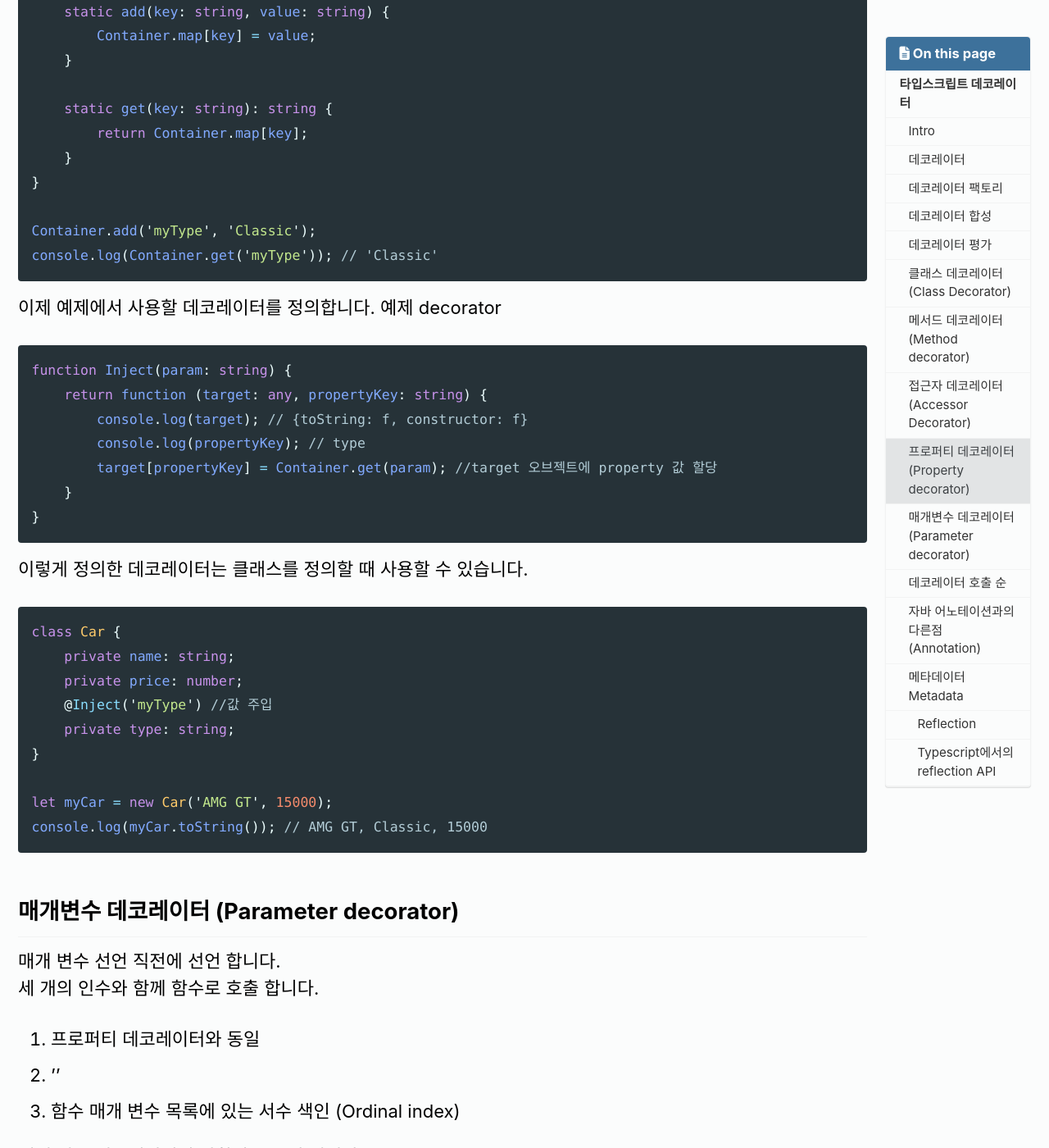
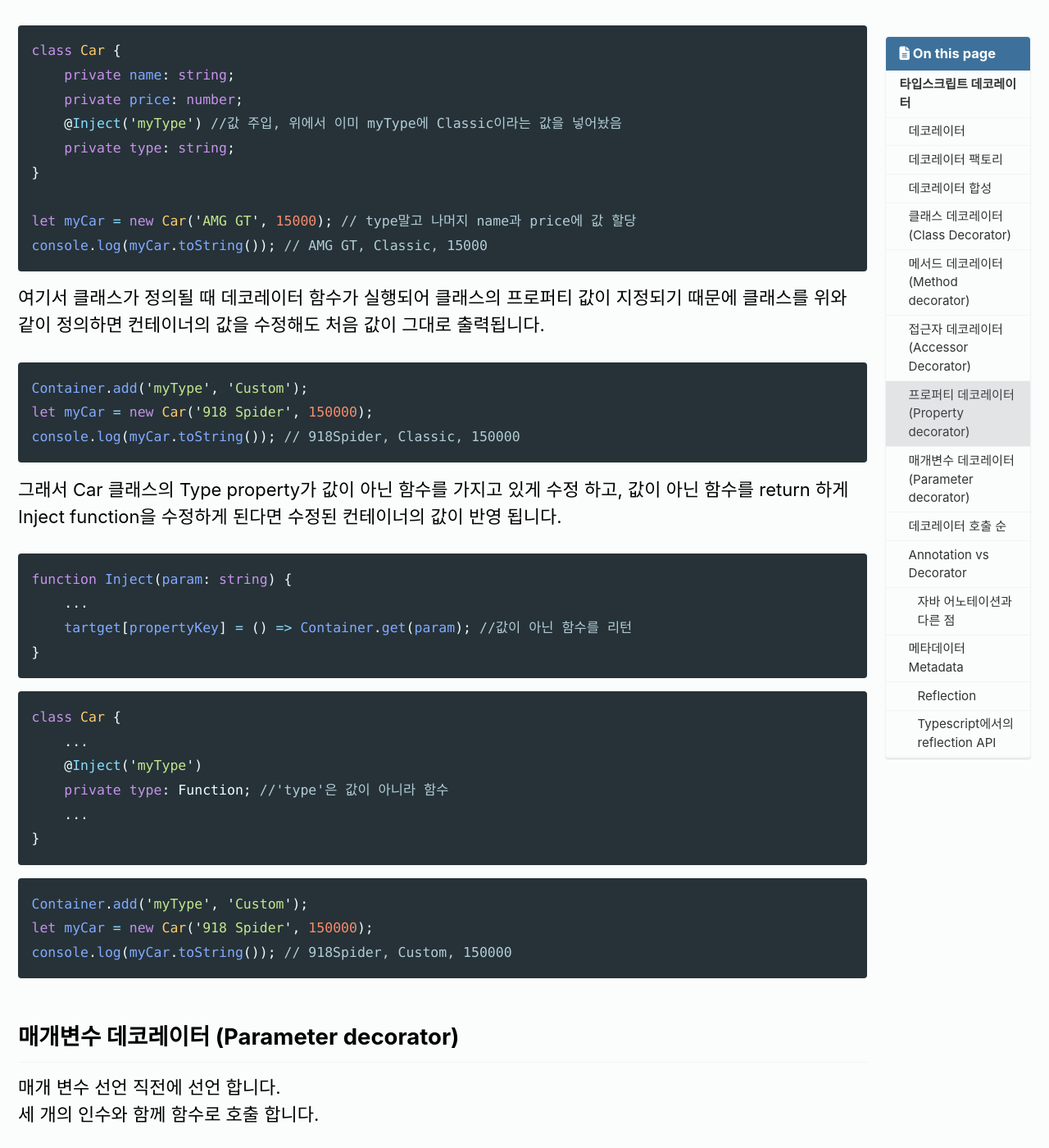
Before and after one commit to openobjectnet/openobjectnet.github.io, a Jekyll site: the page built from _posts/2022-07-04-typescript-decorator.md, in a window 1280 px wide and 1400 px high, scrolled down 9835 px. Shown: the whole window at 82% size. Built offline with Jekyll 4.4.1, drawn with Linux system fonts in a browser that asks for light colours; cached includes are drawn as plain includes; nearby versions of some CDN libraries; comment, search, counter and statistics services are not loaded; some of the changed text lies outside the part shown.

Commit message:
내용 추가

````diff
--- a/_posts/2022-07-04-typescript-decorator.md
+++ b/_posts/2022-07-04-typescript-decorator.md
@@ -12,7 +12,6 @@ tags:
 ---
 
 # 타입스크립트 데코레이터
-## Intro
 안녕하세요. 전제 사원입니다.
 타입스크립트 데코레이터 공부하면서 정리한 내용입니다.
 
@@ -70,24 +69,6 @@ function Apple(value: string) { //데코레이터 팩토리
     B Complate
     A Complate
     ```
-<hr>
-
-## 데코레이터 평가
-- D : Decorator
-1. Method, Accessor 또는 Property D가 다음에 오는 Parameter D 는
-각 Instance member에 적용됩니다.
-- Class > Object or method
-
-2. Method, Accessor 또는 Property D가 다음에 오는 Parameter D 는
-각 Static member(정적 멤버)에 적용됩니다.
-- Class > Static Object
-
-3. Parameter D 는 생성자에 적용됩니다.
-- Constructor
-
-4. Class D 는 클래스에 적용됩니다.
-- Class
-
 <hr>
 
 ## 클래스 데코레이터 (Class Decorator)
@@ -334,19 +315,51 @@ function Inject(param: string) {
 class Car {
     private name: string;
     private price: number;
-    @Inject('myType') //값 주입
+    @Inject('myType') //값 주입, 위에서 이미 myType에 Classic이라는 값을 넣어놨음
     private type: string;
 }
 
-let myCar = new Car('AMG GT', 15000);
+let myCar = new Car('AMG GT', 15000); // type말고 나머지 name과 price에 값 할당
 console.log(myCar.toString()); // AMG GT, Classic, 15000
 ```
+
+여기서 클래스가 정의될 때 데코레이터 함수가 실행되어 클래스의 프로퍼티 값이 지정되기 때문에 클래스를 위와 같이 정의하면 컨테이너의 값을 수정해도 처음 값이 그대로 출력됩니다.
+
+```ts
+Container.add('myType', 'Custom');
+let myCar = new Car('918 Spider', 150000);
+console.log(myCar.toString()); // 918Spider, Classic, 150000
+```
+
+그래서 Car 클래스의 Type property가 값이 아닌 함수를 가지고 있게 수정 하고, 값이 아닌 함수를 return 하게 Inject function을 수정하게 된다면 수정된 컨테이너의 값이 반영 됩니다.
+
+```ts
+function Inject(param: string) {
+    ...
+    tartget[propertyKey] = () => Container.get(param); //값이 아닌 함수를 리턴
+}
+```
+
+```ts
+class Car {
+    ...
+    @Inject('myType')
+    private type: Function; //'type'은 값이 아니라 함수
+    ...
+}
+```
+```ts
+Container.add('myType', 'Custom');
+let myCar = new Car('918 Spider', 150000);
+console.log(myCar.toString()); // 918Spider, Custom, 150000
+```
+
 
 ## 매개변수 데코레이터 (Parameter decorator)
 매개 변수 선언 직전에 선언 합니다.
 세 개의 인수와 함께 함수로 호출 합니다.
-1. 프로퍼티 데코레이터와 동일
-2. ''
+1. 정적 멤버에 대한 클래스의 생성자 함수 또는 인스턴스 멤버에 대한 클래스의 프로토타입
+2. 멤버의 이름
 3. 함수 매개 변수 목록에 있는 서수 색인 (Ordinal index)
 
 매개 변수 데코레이터의 반환값은 무시 됩니다.
@@ -404,14 +417,15 @@ Class decorator 입니다.
 
 <hr>
 
-## 자바 어노테이션과의 다른점 (Annotation)
+## Annotation vs Decorator
+### 자바 어노테이션과 다른 점
 문법적으로 봤을 때 java의 annotation과 큰 차이는 없습니다. 다만 차이점이 있다면
 decorator는 runtime에서만 역할을 한다는 점 입니다.
 
 java의 annotation은 Retention이라는 게 있어 compiler에게만 보이고, runtime에는 없어지게 하거나 runtime에도 살아남아서 jvm에 의해 참조할 수 있게 할수도 있습니다.
 
 - @Retention : 어느 시점까지 어노테이션의 메모리를 가져갈 지 설정합니다.
-    - 쉽게 얘기하면 어디까지 타입을 보유할지 설정
+    - 어노테이션의 라이프 사이클
 - Jvm (Java Virtual Machine) : Java 컴파일러가 bytecode로 변환한 것을 os가 이해해줄 수 있도록 해석해주는 것
 
 typescript에서는 정적인 타입이 없기 떄문에 애초에 compile time에 기능을 할 수 없습니다. 이런 측면에서 runtime에서만 활용할 수 있는 annotation이라고 볼 수 있습니다.
````
